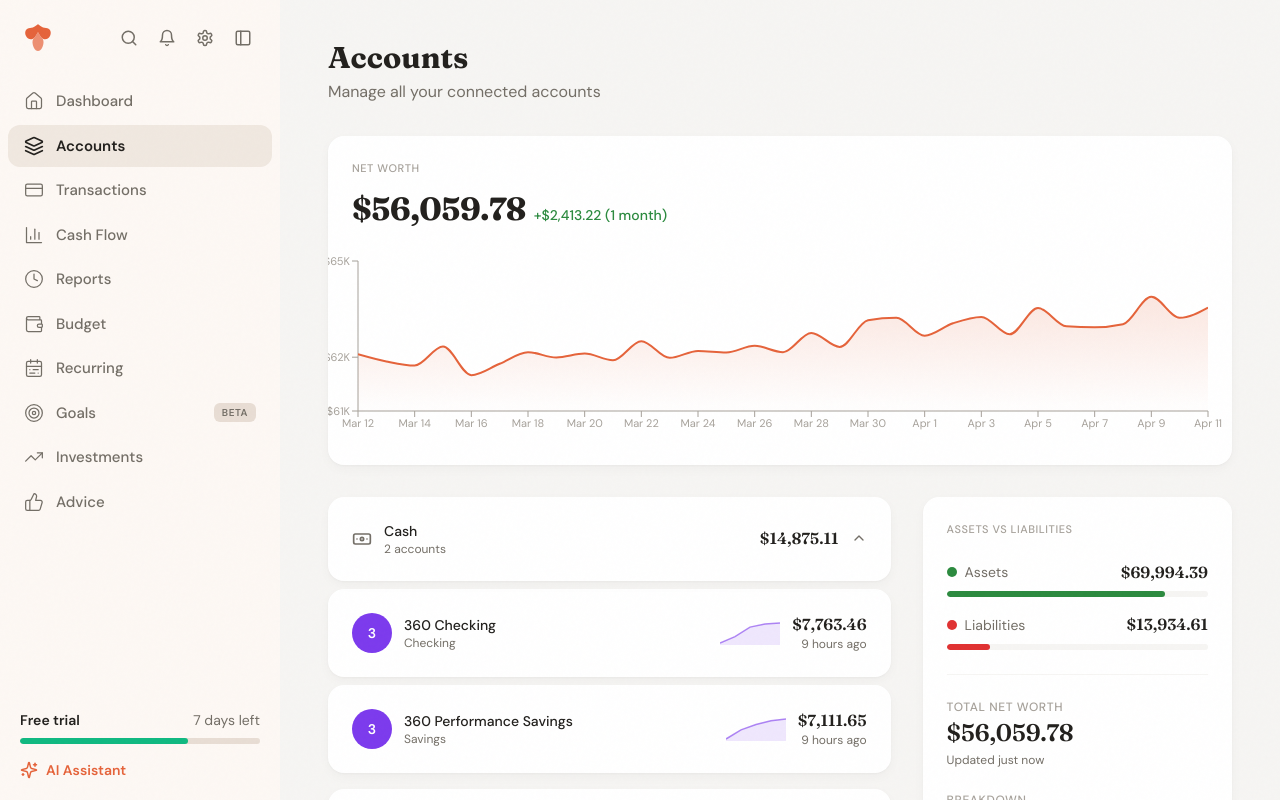
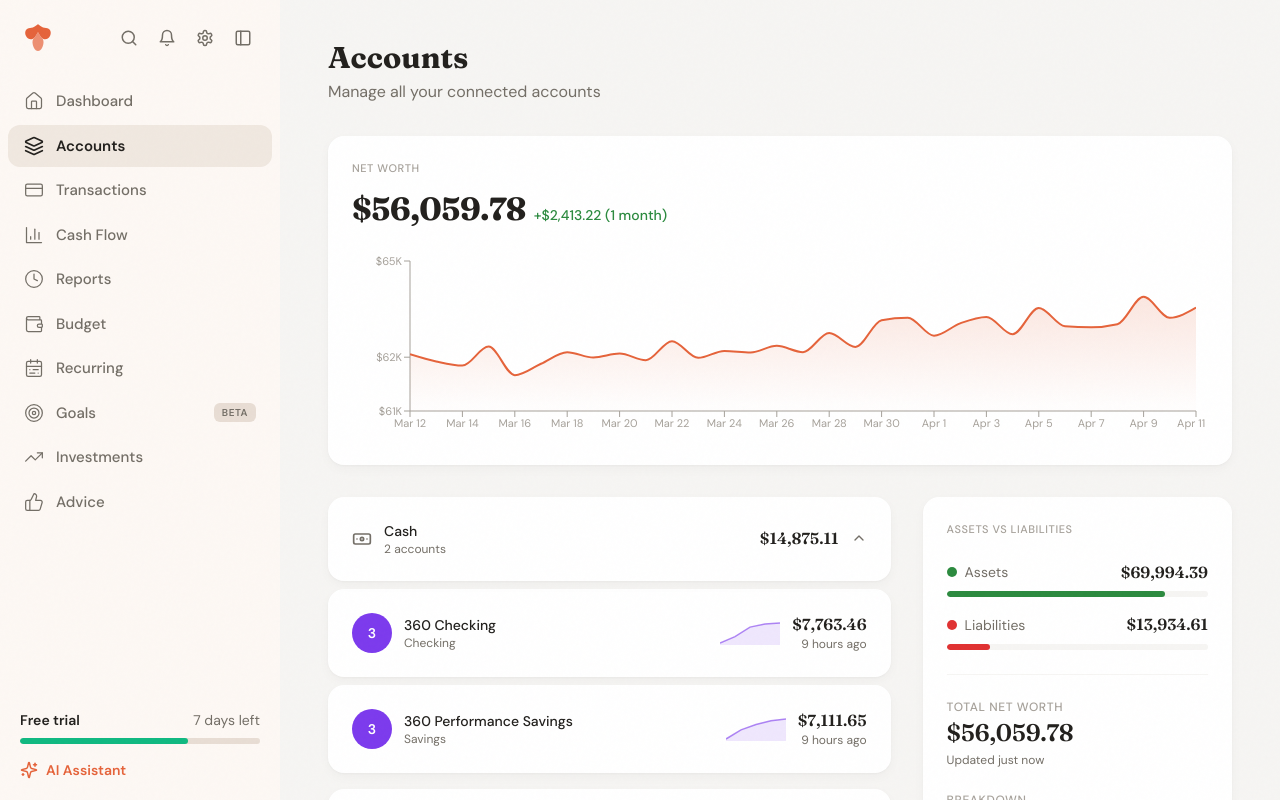
Before and after one commit to DB28319496/flourish-finance, a Next.js app: page /accounts in a window 1280 px wide. Built offline with nearby package versions, Linux system fonts and the light colour scheme.

Commit message:
Fix net worth chart padding: remove negative margin and add proper spacing

```diff
--- a/app/accounts/page.tsx
+++ b/app/accounts/page.tsx
@@ -115,11 +115,11 @@ export default function AccountsPage() {
           </div>
 
           {/* Net Worth Area Chart */}
-          <div className="h-48 -mx-6">
+          <div className="h-48">
             <ResponsiveContainer width="100%" height="100%">
               <AreaChart
                 data={netWorthTimeline}
-                margin={{ top: 12, right: 24, left: -20, bottom: 0 }}
+                margin={{ top: 12, right: 12, left: 8, bottom: 0 }}
               >
                 <defs>
                   <linearGradient id="colorValue" x1="0" y1="0" x2="0" y2="1">
```
